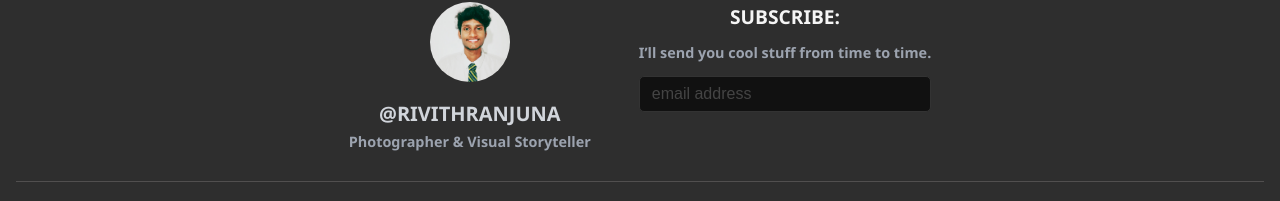
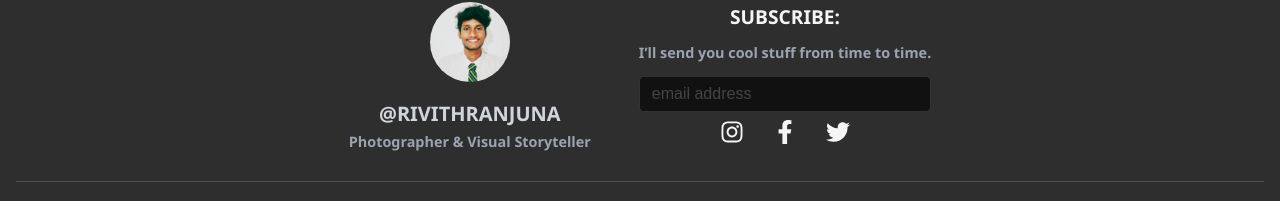
Before and after one commit to Ranjuna120/photography-website, a React (Vite) app in the folder Frontend/: page /event in a window 1280 px wide. Shown: the part 1341-1542 px from the top of the page. Built offline with nearby package versions, Linux system fonts and the light colour scheme.

Commit message:
Update Footer.jsx

```diff
--- a/Frontend/src/components/Footer.jsx
+++ b/Frontend/src/components/Footer.jsx
@@ -1,5 +1,6 @@
 import '../style/Footer.css';
 import profileImg from '../images/profileImg.jpg'; // replace with your image
+import { FaInstagram, FaFacebookF, FaTwitter } from 'react-icons/fa';
 
 export default function Footer() {
   return (
@@ -10,11 +11,6 @@
           <img src={profileImg} alt="Profile" className="profile-img" />
           <h3 className="profile-name">@RIVITHRANJUNA</h3>
           <p className="profile-role">Photographer & Visual Storyteller</p>
-          <div className="social-icons">
-            <a href="#"><i className="fab fa-twitter"></i></a>
-            <a href="#"><i className="fab fa-instagram"></i></a>
-            <a href="#"><i className="fab fa-spotify"></i></a>
-          </div>
         </div>
 
         {/* Subscribe Section */}
@@ -27,6 +23,19 @@
               <i className="fas fa-envelope"></i>
             </button>
           </div>
+
+          {/* ✅ Social Icons moved here */}
+          <div className="social-icons">
+            <a href="https://www.instagram.com/r_i_v_i_t_h/" target="_blank" rel="noopener noreferrer">
+              <FaInstagram size={24} />
+            </a>
+            <a href="https://www.facebook.com/rivith.ranjuna/" target="_blank" rel="noopener noreferrer">
+              <FaFacebookF size={24} />
+            </a>
+            <a href="https://twitter.com" target="_blank" rel="noopener noreferrer">
+              <FaTwitter size={24} />
+            </a>
+          </div>
         </div>
       </div>
 
```
